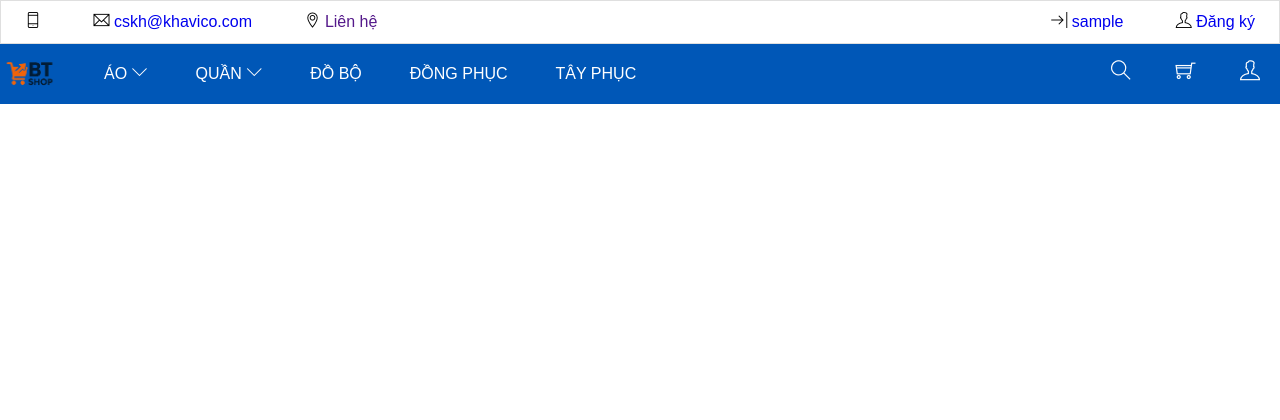
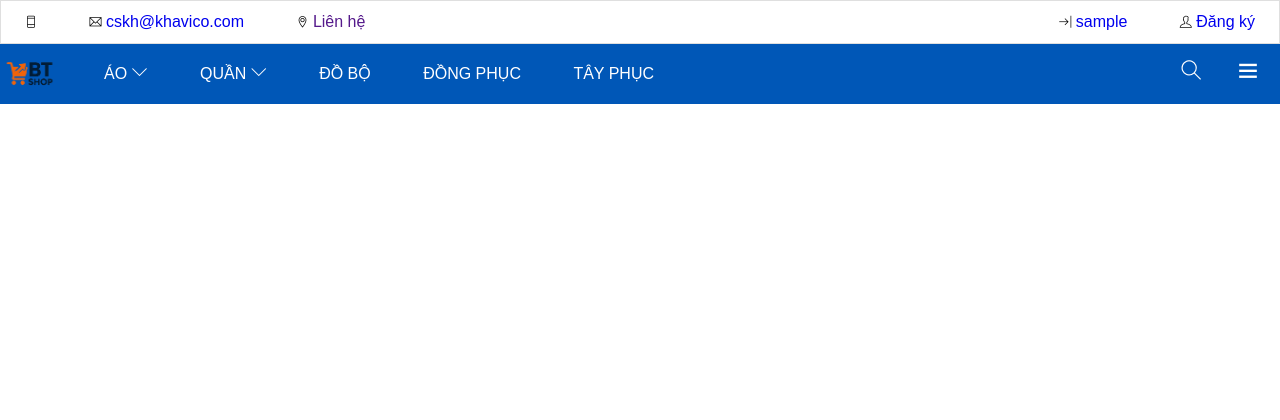
Before and after one commit to san24022005/source-code, a PHP site: page / in a window 1280 px wide. Shown: the top 420 px of the page. Run offline with PHP 8.4, Linux system fonts and the light colour scheme; the visitor is signed in with stand-in values (Sample User, id 1).

Commit message:
Add menu cho header va fixed bug footer

```diff
--- a/accsets/css/main.css
+++ b/accsets/css/main.css
@@ -42,9 +42,8 @@
     line-height: 32px;
     padding: 0 4px;
 }
-
-#top-nav a:hover {
-    color: red;
+#top .top-icon {
+    font-size: 12px;
 }
 /* END : TOP */
 
@@ -74,8 +73,8 @@
     margin-left: 20px;
 }
 
-.nav > li {
-    float: left;
+.nav > li , .menu {
+    display: inline-block;
     position: relative;
 }
 
@@ -104,17 +103,17 @@
     z-index: 2;
 }
 
-.nav li:hover .sub-nav {
+.nav li:hover .sub-nav,
+  .menu:hover .sub-menu{
     display: block;
 }
 
 .sub-nav li {
     height: 60px;
-    padding: 0 12px;
     display: block;
 }
 
-.sub-nav li:hover {
+.sub-nav li:hover, .sub-menu li:hover a {
     color: var(--main-color);
     background-color: rgb(92, 184, 223);
 }
@@ -124,20 +123,48 @@
     line-height: 60px;
 }
 
-#header .nav-icon li {
-    display: inline-block;
-    padding: 0 20px;
-}
-
-.nav-icon .icon {
-    font-size: 20px;
-    color: var(--main-color);
-}
-
-.sub-nav li a {
+.sub-nav li a, .sub-menu li a {
     color: var(--main-color);
     line-height: 60px;
     display: block;
+    padding: 0 12px;
+}
+.sub-menu li a {
+    font-size: 14px;
+}
+
+.nav-icon > li {
+    display: inline-block;
+}
+
+.menu {
+    line-height: 60px;
+    display: block;
+    padding: 0 12px;
+}
+
+.sub-menu {
+    display: none;
+    position: absolute;
+    top: 100%;
+    right: 0;
+    background-color: var(--main-bgfooter-color);
+    min-width: 200px;
+    box-shadow: 0 2px 8px rgba(0,0,0,0.15);
+    z-index: 2;
+}
+
+.sub-menu li {
+    height: 60px;
+    display: block;
+    white-space: nowrap;
+}
+
+.nav-icon .search-icon,
+ .nav-icon .menu-icon {
+    font-size: 20px;
+    margin: 0 10px;
+    color: var(--main-color);
 }
 
 /* END : HEADER */
@@ -173,22 +200,17 @@
     display: block;
 }
 
-#top-footer > ul > li {
+#top-footer .footer-box {
     width: 16%;
     height: 90%;
+    margin: 50px 2% 0;
     float: left;
-    margin: 50px 2% 0;
 }
 
-#footer li h3 {
+#footer .footer-box h3 {
     text-transform: uppercase;
     font-size: 16px;
     margin-bottom: 10px;
-}
-
-#footer li {
-    width: 100%;
-    height: 100%;
 }
 
 .footer-box {
--- a/widget/footer.php
+++ b/widget/footer.php
@@ -1,7 +1,5 @@
 <div id="footer">
     <div id="top-footer">
-        <ul>
-            <li>
             <div class="footer-box">
                 <div class="logo">
                     <a href="index.php"></a>
@@ -31,9 +29,7 @@
                     </li>
                 </ul>
             </div>
-            </li>
 
-            <li>
             <div class="footer-box">
                 <h3>Hệ thống điểm bán</h3>
 
@@ -59,9 +55,7 @@
                     </li>
                     </ul>
             </div>
-            </li>
 
-            <li>
             <div class="footer-box">
                 <h3>Liên kết nhanh</h3>
 
@@ -89,15 +83,11 @@
                     </li>
                 </ul>
             </div>
-            </li>
 
-            <li>
             <div class="footer-box">
                 <h3>Hỗ trợ khách hàng</h3>
             </div>
-            </li>
 
-            <li>
             <div class="footer-box">
                 <h3>Hỗ trợ khách hàng</h3>
                 <ul>
@@ -115,7 +105,6 @@
                     </li>
                 </ul>
             </div>
-        </ul>
     </div>
     <div id="bottom-footer">
         <div class="copyright">
--- a/widget/header.php
+++ b/widget/header.php
@@ -9,6 +9,7 @@
                 Áo
                 <i class="down-icon ti-angle-down"></i>
             </a>
+
             <ul class="sub-nav">
                 <li><a href="">Áo polo dài tay</a></li>
                 <li><a href="">Áo thun dài tay</a></li>
@@ -17,37 +18,80 @@
                 <li><a href="">Áo Tshirt</a></li>
             </ul>
         </li>
+
         <li>
             <a href="">
                 Quần
                 <i class="down-icon ti-angle-down"></i>
             </a>
+
             <ul class="sub-nav">
                 <li><a href="">Quần âu</a></li>
                 <li><a href="">Quần short</a></li>
                 <li><a href="">Quần jean</a></li>
             </ul>
         </li>
+
         <li><a href="">Đồ bộ</a></li>
+
         <li><a href="">Đồng phục</a></li>
+
         <li><a href="">Tây phục</a></li>
     </ul>
 
     <ul class="nav-icon">
         <li>
             <a href="">
-                <i class="icon ti-search"></i>
-            </a>
-        </li>
-        <li>
-            <a href="">
-                <i class="icon ti-shopping-cart"></i>
+                <i class="search-icon ti-search"></i>
             </a>
         </li>
 
-        <li>
+        <li class="menu">
             <a href="">
-                <i class="icon ti-user"></i>
+                <i class="menu-icon ti-menu"></i>
+
+                <ul class="sub-menu">
+                    <li><a href="">
+                        <i class="sub-menu-icon ti-user"></i>
+                        My account
+                        <?php
+                            if (isset($_SESSION["username"])) {
+                                echo "({$_SESSION['username']})";
+                            } else {
+                                echo "Đăng nhập";
+                            }
+                        ?>
+                    </a></li>
+                    <li><a href="">
+                        <i class="sub-menu-icon ti-shopping-cart"></i>
+                        Giỏ hàng
+                    </a></li>
+
+                    <li><a href="">
+                        <i class="sub-menu-icon ti-package"></i>
+                        Đơn hàng của tôi
+                    </a></li>
+
+                    <li><a href="">
+                        <i class="sub-menu-icon ti-book"></i>
+                        Điều khoản dịch vụ
+                    </a></li>
+
+                    <li><a href="">
+                        <i class="sub-menu-icon ti-help"></i>
+                        Hỗ trợ khách hàng
+                    </a></li>
+
+                    <li><a href="">
+                        <i class="sub-menu-icon ti-info"></i>
+                        Giới thiệu về BT SHOP
+                    </a></li>
+
+                    <li><a href="">
+                        <i class="sub-menu-icon ti-shift-right"></i>
+                        Đăng xuất
+                    </a></li>
+                </ul>
             </a>
         </li>
     </ul>
--- a/widget/top.php
+++ b/widget/top.php
@@ -3,18 +3,18 @@
         <div class="left-top">
             <li>
                 <div class="mobile-btn">
-                    <i class="mobile-icon ti-mobile"></i>
+                    <i class="top-icon ti-mobile"></i>
                 </div>
             </li>
             <li>
                 <div class="email-btn">
-                    <i class="mail-icon ti-email"></i>
+                    <i class="top-icon ti-email"></i>
                     <a href="mailto:cskh@khavico.com">cskh@khavico.com</a>
                 </div>
             </li>
             <li>
                 <div class="contact-btn">
-                    <i class="contact-icon ti-location-pin"></i>
+                    <i class="top-icon ti-location-pin"></i>
                     <a href="">Liên hệ</a>
                 </div>
             </li>
@@ -23,8 +23,8 @@
         <div class="right-top">
             <li>
             <div class="login-btn">
-                <i class="login-icon ti-shift-right"></i>
-                <a href="<?php echo isset($_SESSION['username']) ? '#' : 'login.php'; ?>">
+                <i class="top-icon ti-shift-right"></i>
+                <a href="<?php echo isset($_SESSION['username']) ? 'login.php' : 'login.php'; ?>">
                     <?php
                         if (isset($_SESSION["username"])) {
                             echo $_SESSION["username"];
@@ -38,7 +38,7 @@
             </li>
             <li>
                 <div class="register-btn">
-                    <i class="register-icon ti-user"></i>
+                    <i class="top-icon ti-user"></i>
                     <a href="register.php">Đăng ký</a>
                 </div>
             </li>
```
